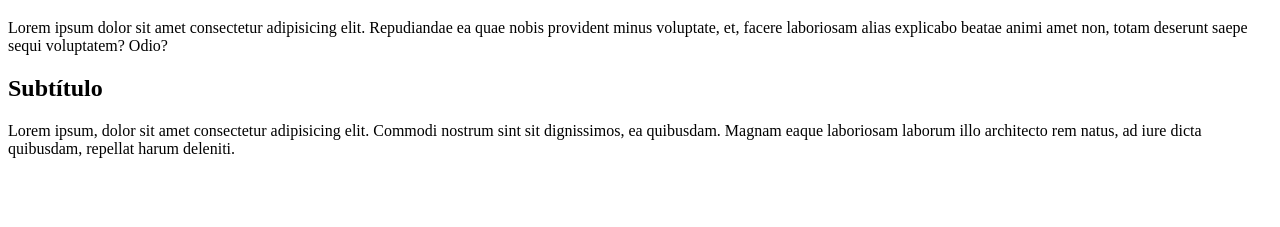
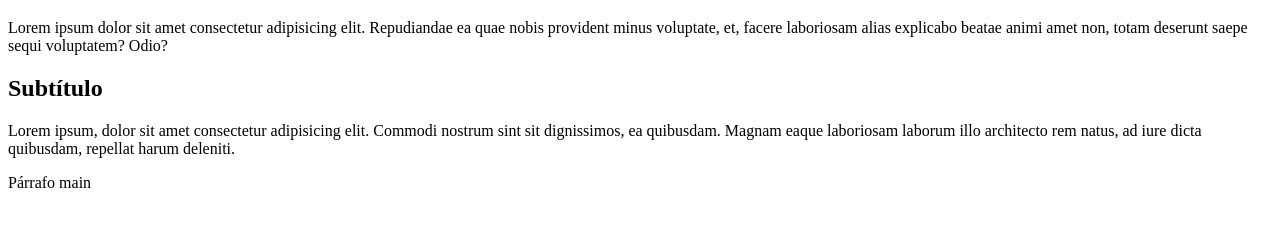
Before and after one commit to catalina-romero/classfront2023, a plain HTML site: page index.html in a window 1280 px wide. Shown: the part 61-288 px from the top of the page. Drawn offline with Linux system fonts and the light colour scheme.

Commit message:
parrafo main

```diff
--- a/index.html
+++ b/index.html
@@ -11,6 +11,6 @@
     <p>Lorem ipsum dolor sit amet consectetur adipisicing elit. Repudiandae ea quae nobis provident minus voluptate, et, facere laboriosam alias explicabo beatae animi amet non, totam deserunt saepe sequi voluptatem? Odio?</p>
     <h2>Subtítulo</h2>
     <p>Lorem ipsum, dolor sit amet consectetur adipisicing elit. Commodi nostrum sint sit dignissimos, ea quibusdam. Magnam eaque laboriosam laborum illo architecto rem natus, ad iure dicta quibusdam, repellat harum deleniti.</p>
-
+    <p>Párrafo main</p>
 </body>
 </html>
```
